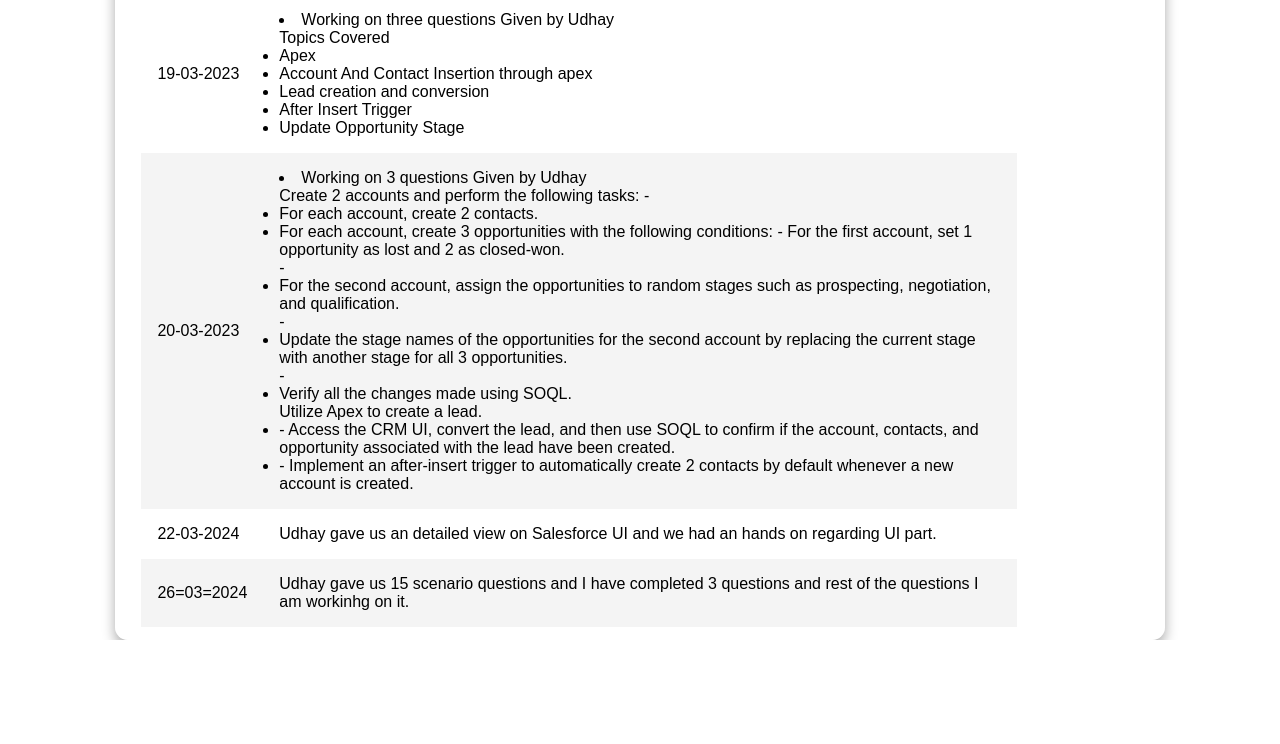
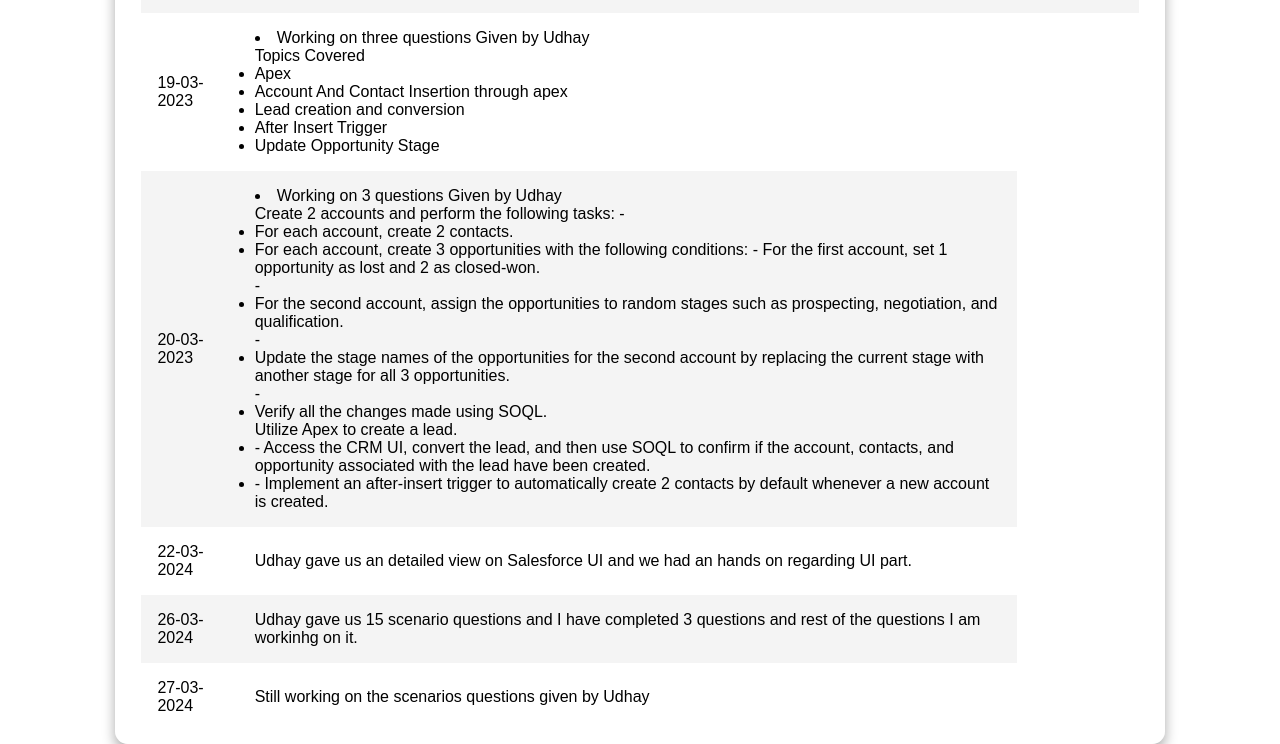
Before and after one commit to AlipsaSahooPS/AlipsaSahoo-Portfolio, a plain HTML site: page index.html in a window 1280 px wide. Shown: the part 691-1435 px from the top of the page. Before the commit the page ends 1331 px from the top, so only its background shows below. Drawn offline with Linux system fonts and the light colour scheme.

Commit message:
fifth commit

```diff
--- a/index.html
+++ b/index.html
@@ -164,10 +164,18 @@
               </td>
             </tr>
             <tr>
-              <td>26=03=2024</td>
+              <td>26-03-2024</td>
               <td>
                 Udhay gave us 15 scenario questions and I have completed 3
                 questions and rest of the questions I am workinhg on it.
+              </td>
+            </tr>
+            <tr>
+              <td>27-03-2024</td>
+              <td>
+                <ul>
+                  Still working on the scenarios questions given by Udhay
+                </ul>
               </td>
             </tr>
           </tbody>
```
